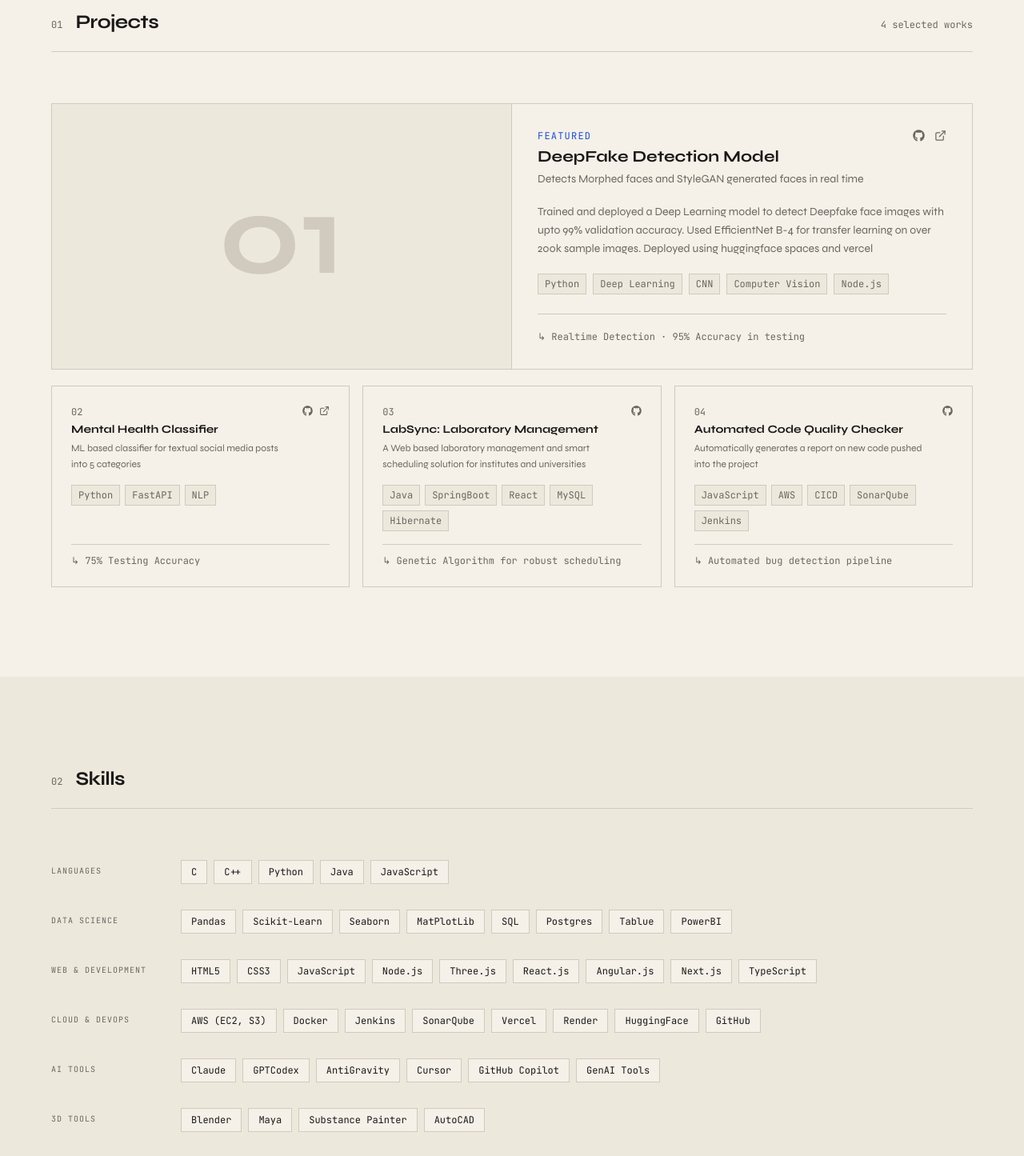
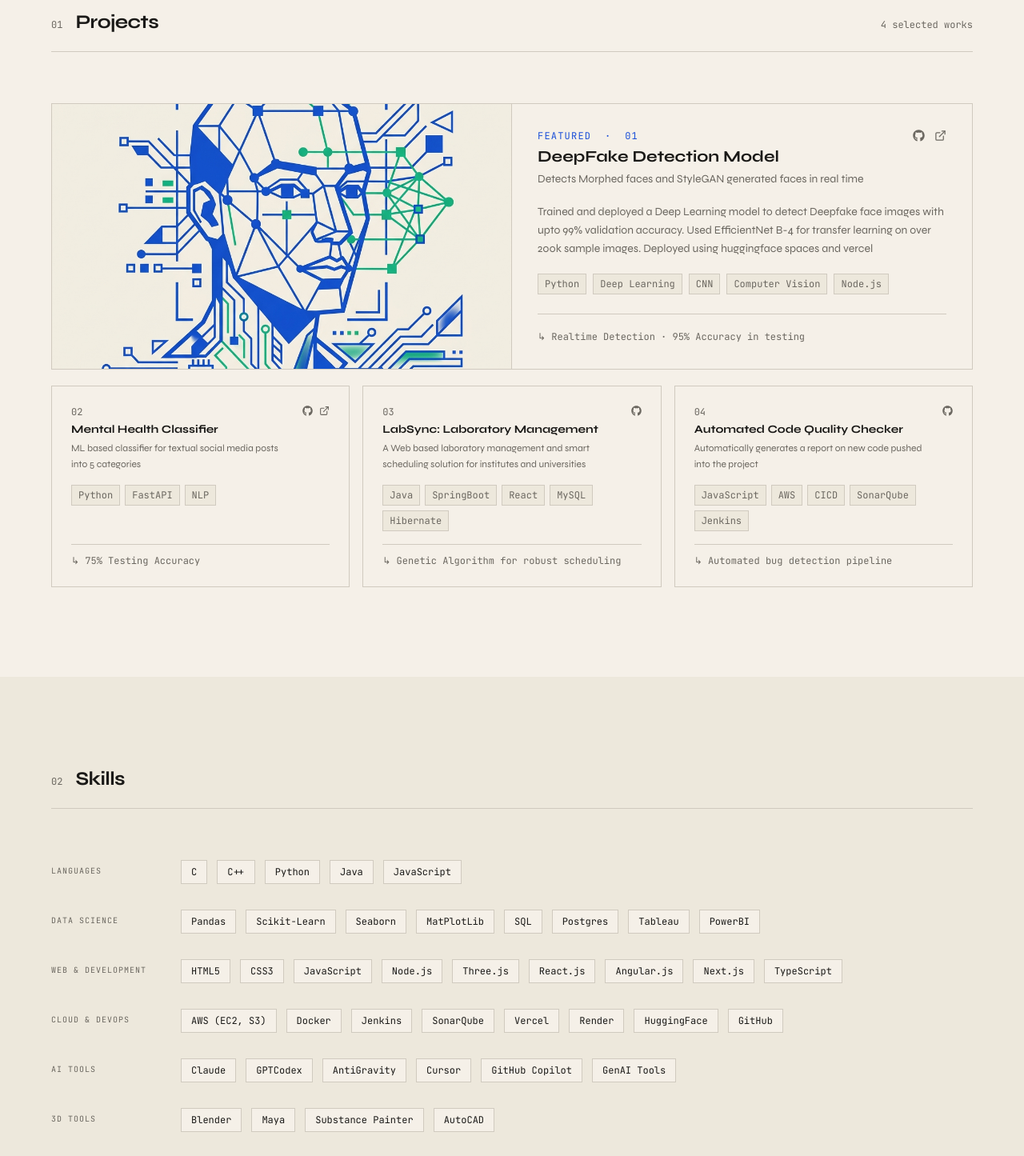
Before and after one commit to suyash-jaiswal2/PorfolioWebsite, a Next.js app in the folder portfolio/: page / in a window 1280 px wide. Shown: the part 900-2345 px from the top of the page at 80% size. Built offline with nearby package versions, Linux system fonts and the light colour scheme.

Commit message:
Fixed issues 1,2,3,4,5

```diff
--- a/portfolio/app/globals.css
+++ b/portfolio/app/globals.css
@@ -15,7 +15,7 @@
   --color-copper:     #C47B2B;
 }
 
-html  { scroll-behavior: smooth; }
+html  { scroll-behavior: smooth; scroll-padding-top: 6rem; }
 body  { background-color: #F5F0E8; color: #1A1917; }
 h1, h2, h3 { font-family: var(--font-syne), sans-serif; }
 
--- a/portfolio/components/Hero.tsx
+++ b/portfolio/components/Hero.tsx
@@ -28,7 +28,7 @@ export default function Hero() {
             </motion.div>
 
             <motion.h1 {...rise(0.1)}
-              className="text-6xl lg:text-8xl font-bold tracking-tight leading-[0.9] mb-5"
+              className="text-5xl sm:text-6xl lg:text-8xl font-bold tracking-tight leading-[0.9] mb-5"
             >
               Suyash<br />
               <span className="text-cobalt">Jaiswal</span>
--- a/portfolio/components/Nav.tsx
+++ b/portfolio/components/Nav.tsx
@@ -35,7 +35,7 @@ export default function Nav() {
     }`}>
       <div className="max-w-6xl mx-auto px-6 py-4 flex items-center justify-between">
 
-        <a href="#" className="font-mono text-sm text-ink-muted hover:text-ink transition-colors">
+        <a href="#" className="flex items-center font-mono text-sm text-ink-muted hover:text-ink transition-colors">
           SJ<span className="text-cobalt font-bold">.</span>
         </a>
 
--- a/portfolio/components/Projects.tsx
+++ b/portfolio/components/Projects.tsx
@@ -64,20 +64,17 @@ export default function Projects() {
           initial={{ opacity: 0, y: 32 }} whileInView={{ opacity: 1, y: 0 }}
           viewport={{ once: true, margin: '-60px' }}
           transition={{ duration: 0.6, ease: [0.22, 1, 0.36, 1] }}
-          className="border border-rule mb-5 grid lg:grid-cols-2 group hover:border-cobalt transition-colors duration-300"
+          className="border border-rule mb-5 grid lg:grid-cols-2 group hover:border-cobalt hover:shadow-md hover:-translate-y-1 transition-all duration-300"
         >
-          {/* Thumbnail — replace the number with <img> once you have a screenshot */}
-          <div className="bg-surface h-56 lg:h-auto flex items-center justify-center border-b lg:border-b-0 lg:border-r border-rule group-hover:border-cobalt transition-colors duration-300 overflow-hidden">
-            <span className="select-none font-bold text-[140px] leading-none text-rule">
-              {FEATURED.num}
-            </span>
+          <div className="bg-surface h-56 lg:h-auto flex items-center justify-center border-b lg:border-b-0 lg:border-r border-rule group-hover:border-cobalt transition-colors duration-300 overflow-hidden relative">
+            <img src="/deepfake_thumbnail.png" alt={FEATURED.name} className="absolute inset-0 w-full h-full object-cover group-hover:scale-105 transition-transform duration-500" />
           </div>
 
           <div className="p-8 flex flex-col justify-between">
             <div>
               <div className="flex items-start justify-between mb-5">
                 <div>
-                  <p className="font-mono text-xs text-cobalt mb-1 uppercase tracking-widest">Featured</p>
+                  <p className="font-mono text-xs text-cobalt mb-1 uppercase tracking-widest">Featured &nbsp;·&nbsp; {FEATURED.num}</p>
                   <h3 className="text-xl font-bold">{FEATURED.name}</h3>
                   <p className="text-sm text-ink-muted mt-1">{FEATURED.tagline}</p>
                 </div>
@@ -106,7 +103,7 @@ export default function Projects() {
               initial={{ opacity: 0, y: 20 }} whileInView={{ opacity: 1, y: 0 }}
               viewport={{ once: true, margin: '-40px' }}
               transition={{ duration: 0.5, delay: i * 0.1, ease: [0.22, 1, 0.36, 1] }}
-              className="border border-rule p-6 flex flex-col gap-4 hover:border-cobalt transition-colors duration-300"
+              className="border border-rule p-6 flex flex-col gap-4 hover:border-cobalt hover:shadow-md hover:-translate-y-1 transition-all duration-300"
             >
               <div className="flex items-start justify-between gap-3">
                 <div className="flex-1">
--- a/portfolio/components/Skills.tsx
+++ b/portfolio/components/Skills.tsx
@@ -4,7 +4,7 @@ import { motion } from 'framer-motion'
 // ── EDIT YOUR SKILLS ────────────────────────────────────────────────────────
 const SKILLS: Record<string, string[]> = {
   Languages: ['C', 'C++', 'Python', 'Java', 'JavaScript'],
-  'Data Science': ['Pandas', 'Scikit-Learn', 'Seaborn', 'MatPlotLib', 'SQL', 'Postgres', 'Tablue', 'PowerBI'],
+  'Data Science': ['Pandas', 'Scikit-Learn', 'Seaborn', 'MatPlotLib', 'SQL', 'Postgres', 'Tableau', 'PowerBI'],
   'Web & Development': ['HTML5', 'CSS3', 'JavaScript', 'Node.js', 'Three.js', 'React.js', 'Angular.js', 'Next.js', 'TypeScript'],
   'Cloud & DevOps': ['AWS (EC2, S3)', 'Docker', 'Jenkins', 'SonarQube', 'Vercel', 'Render', 'HuggingFace', 'GitHub'],
   'AI Tools': ['Claude', 'GPTCodex', 'AntiGravity', 'Cursor', 'GitHub Copilot', 'GenAI Tools'],
@@ -33,7 +33,7 @@ export default function Skills() {
               className="grid grid-cols-1 sm:grid-cols-[130px_1fr] items-start gap-4 sm:gap-8"
             >
               <p className="font-mono text-[10px] text-ink-muted uppercase tracking-widest pt-1.5">{cat}</p>
-              <div className="flex flex-wrap gap-2">
+              <div className="flex flex-wrap gap-3">
                 {list.map(skill => (
                   <span key={skill}
                     className="font-mono text-xs text-ink border border-rule bg-bg px-3 py-1.5 hover:border-cobalt hover:text-cobalt transition-colors duration-150 cursor-default"
```
Also changed, not shown: portfolio/public/deepfake_thumbnail.png (added).
